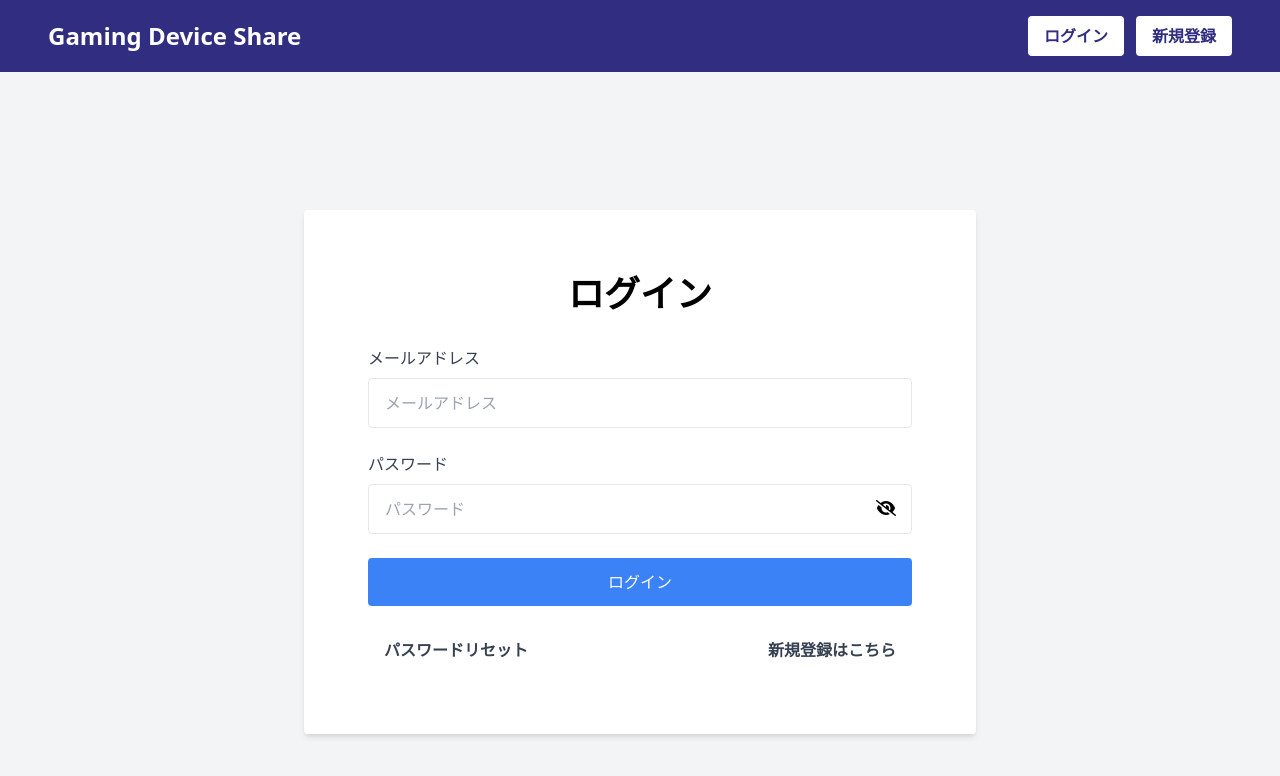
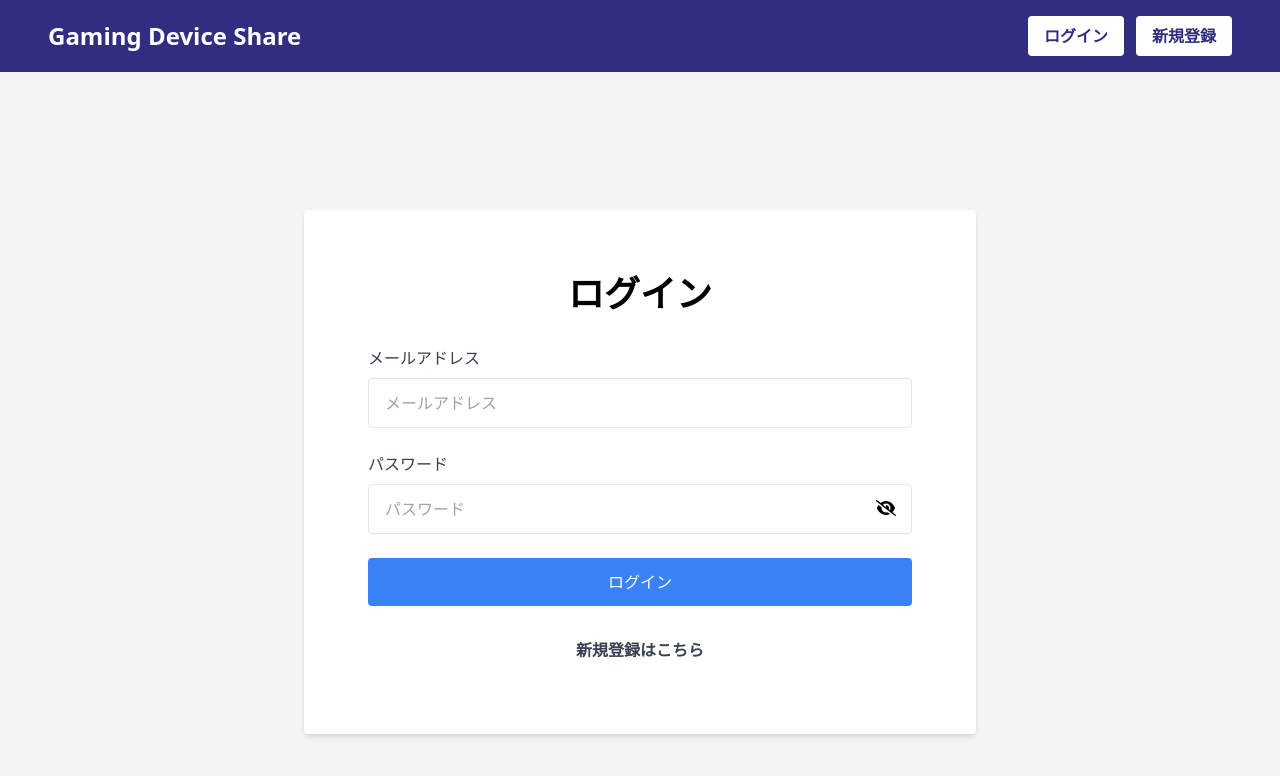
Before and after one commit to dankichi24/sns-portfolio, a Next.js app in the folder client/: page /auth/signin in a window 1280 px wide. Shown: the top 776 px of the page. Built offline with nearby package versions, Linux system fonts and the light colour scheme; no server answers.

Commit message:
デザイン修正

```diff
--- a/client/components/Navbar.tsx
+++ b/client/components/Navbar.tsx
@@ -13,15 +13,22 @@ const Navbar = () => {
     // ユーザー情報が無い場合、再取得
     if (!user) {
       const fetchUser = async () => {
+        const token = localStorage.getItem("authToken");
+        if (!token) return; // トークンがない場合は何もしない
+
         try {
           const response = await fetch("http://localhost:5000/api/auth/me", {
             headers: {
-              Authorization: `Bearer ${localStorage.getItem("authToken")}`,
+              Authorization: `Bearer ${token}`,
             },
           });
+
           if (response.ok) {
             const data = await response.json();
-            login(data.user); // 最新のユーザー情報を反映
+            login(data.user); // ユーザー情報をセット
+          } else {
+            console.error("認証エラー: ログアウトを実行");
+            logout(); // トークンが無効ならログアウト
           }
         } catch (error) {
           console.error("Error fetching user:", error);
--- a/client/pages/auth/signin.tsx
+++ b/client/pages/auth/signin.tsx
@@ -125,12 +125,7 @@ const SignIn = () => {
           </button>
         </form>
 
-        <div className="mt-6 flex justify-between">
-          <Link href="/reset-password">
-            <button className="py-2 px-4 font-semibold text-gray-700 rounded hover:bg-gray-200 transition duration-300">
-              パスワードリセット
-            </button>
-          </Link>
+        <div className="mt-6 flex justify-center">
           <Link href="/auth/signup">
             <button className="py-2 px-4 font-semibold text-gray-700 rounded hover:bg-gray-200 transition duration-300">
               新規登録はこちら
```
